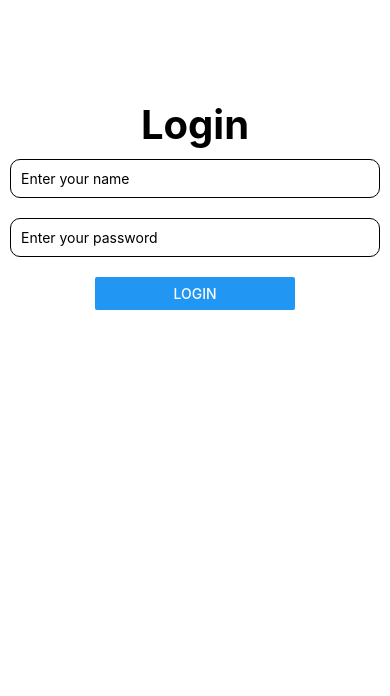
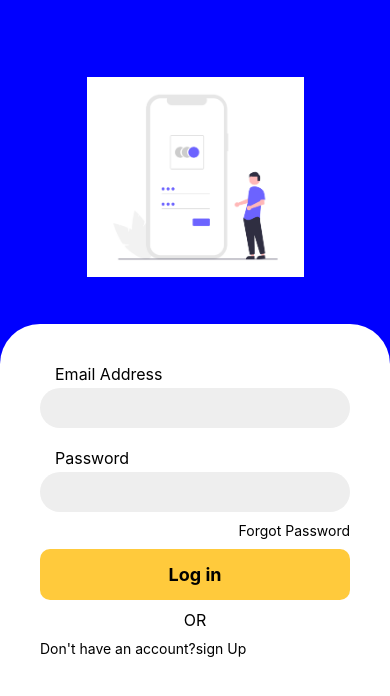
Before and after one commit to abhay9656/React_Native, a React Native app: screen / in a window 390 px wide. Shown: the top 696 px of the page. Built offline with nearby package versions, Linux system fonts and the light colour scheme.

Commit message:
Update App.jsx and package.json with Login component and react-native-vector-icons dependency

```diff
--- a/App.jsx
+++ b/App.jsx
@@ -2,12 +2,14 @@ import { StatusBar } from 'expo-status-bar';
 import { StyleSheet, Text, View } from 'react-native';
 import HomeScreeen from './screens/HomeScreeen';
 import LoginScreen from './screens/LoginScreen';
+import Login from './screens/Login';
 
 export default function App() {
   return (
     <View style={styles.container}>
       {/* <HomeScreeen /> */}
-      <LoginScreen />
+
+      <Login/>
       <StatusBar style="auto" />
     </View>
   );
--- a/package.json
+++ b/package.json
@@ -12,7 +12,8 @@
     "expo": "~51.0.14",
     "expo-status-bar": "~1.12.1",
     "react": "18.2.0",
-    "react-native": "0.74.2"
+    "react-native": "0.74.2",
+    "react-native-vector-icons": "^10.1.0"
   },
   "devDependencies": {
     "@babel/core": "^7.20.0"
--- /dev/null
+++ b/screens/Login.jsx
@@ -0,0 +1,88 @@
+import React from 'react'
+import { StyleSheet, View, Text, TextInput, Button, Image, Pressable } from "react-native";
+const Login = () => {
+    return (
+        <View style={styles.container}>
+            <View style={styles.logoContainer}>
+                <Image resizeMode='contain' style={styles.icon} source={require('../assets/login.png')} />
+            </View>
+            <View style={styles.loginCard}>
+                <View style={styles.formdField}>
+                    <Text style={styles.inputLabel}>Email Address </Text>
+                    <TextInput style={styles.input} />
+                </View>
+                <View style={styles.formdField}>
+                    <Text style={styles.inputLabel}>Password</Text>
+                    <TextInput style={styles.input} />
+
+                    <Text style={styles.link1}> Forgot Password</Text>
+                    <Pressable style={styles.submitBtn} >
+                        <Text style={styles.btnText}>Log in</Text>
+                    </Pressable>
+                    <Text style={{textAlign:'center',marginVertical:10,fontSize:16}}>OR</Text>
+
+                    <Text style={styles.link2}>Don't have an account?sign Up</Text>
+                </View>
+            </View>
+        </View>
+    )
+};
+const styles = StyleSheet.create({
+    container: {
+        paddingTop: 30, backgroundColor: "blue",
+        flex: 1
+    },
+    logoContainer: {
+        flex: 2,
+
+        justifyContent: "center",
+        alignItems: "center",
+    },
+    loginCard: {
+        flex: 3,
+        backgroundColor: "white",
+        padding: 40,
+        borderTopLeftRadius: 40,
+        borderTopRightRadius: 40,
+    },
+    icon: {
+        height: 200,
+        width: "100%",
+
+    },
+    input: {
+        backgroundColor: "#eee",
+        paddingHorizontal: 15,
+        paddingVertical: 10,
+        fontSize: 16,
+        borderRadius: 20,
+    },
+    formdField: {
+        marginBottom: 20,
+    },
+    inputLabel: {
+        fontSize: 16,
+        marginBottom: 4,
+        marginLeft: 15
+    },
+    link1:{
+        marginLeft:'auto',
+        colo:'#555',
+        marginBottom:10,
+        marginTop:10
+    },
+    submitBtn:{
+        backgroundColor:'#ffca3c',
+        padding:15,
+        borderRadius:10,
+
+    },
+    btnText:{
+        textAlign:'center',
+        fontSize:18,
+        fontWeight:'bold'
+    },
+
+});
+
+export default Login
```
Also changed, not shown: assets/login.png (added), 1 other file (tests, documents, lock files or other folders).
